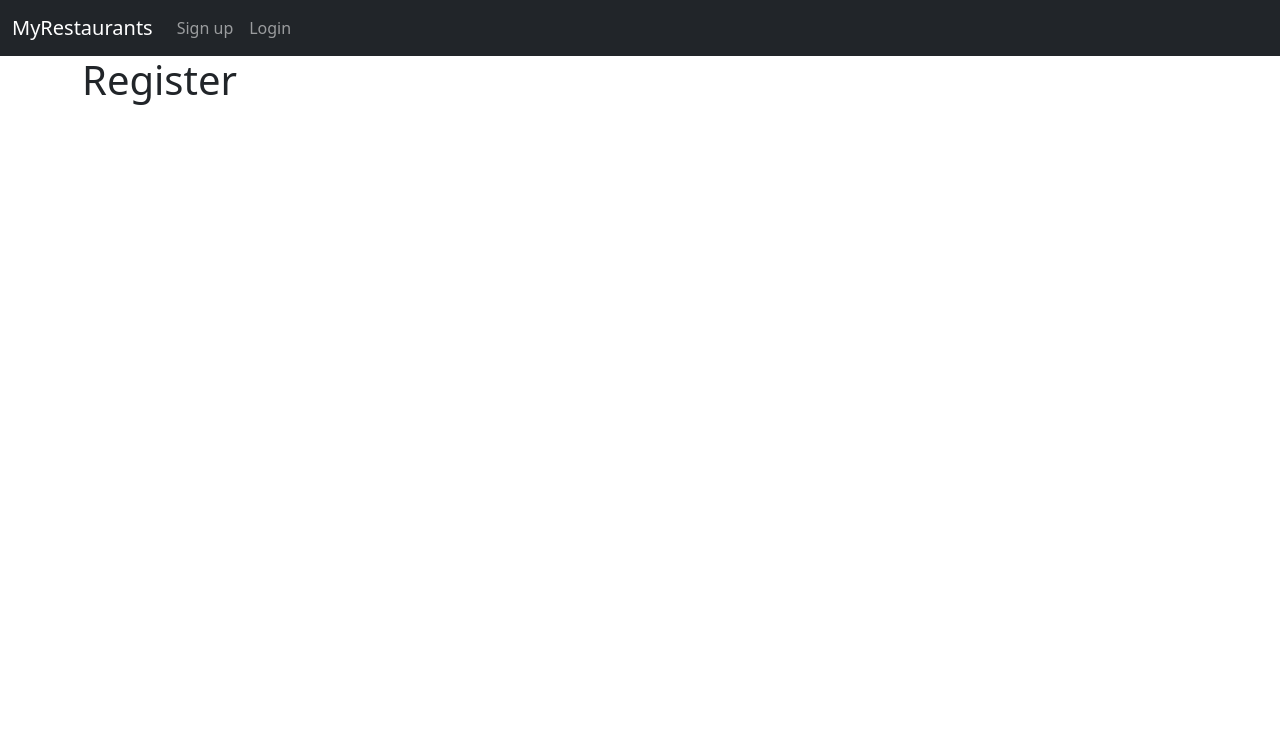
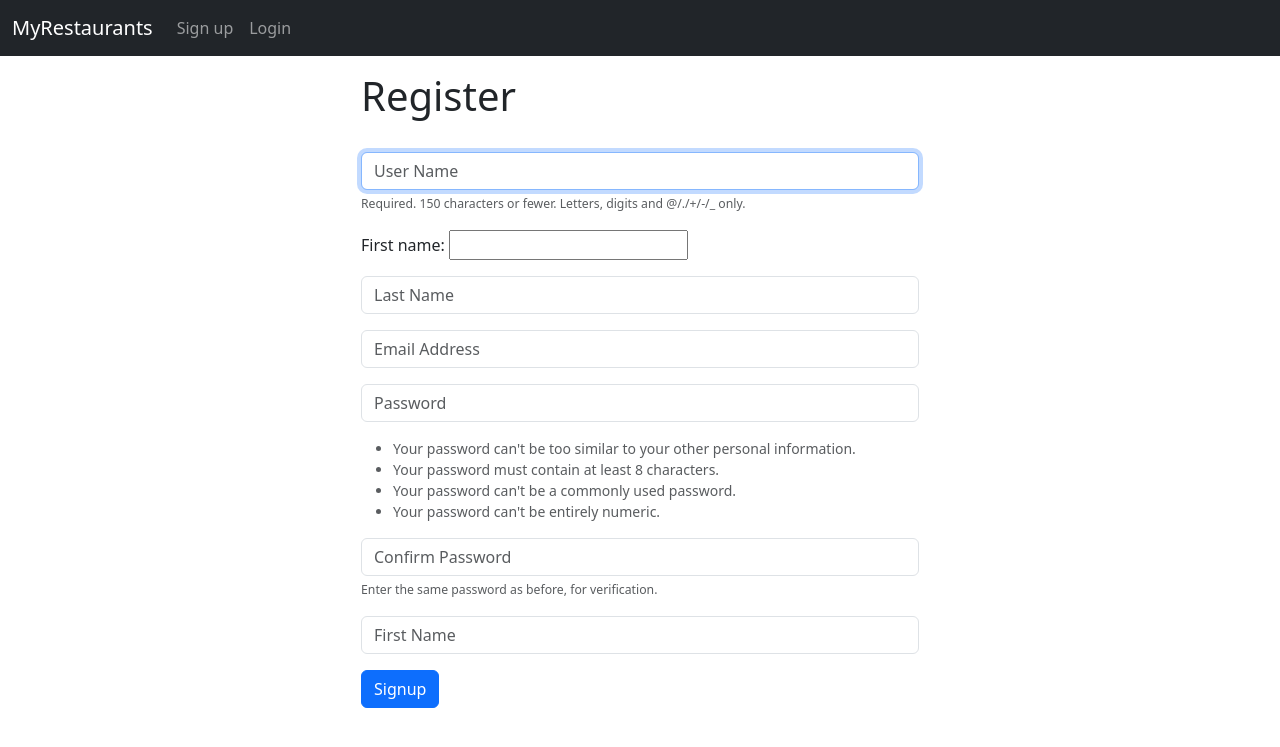
Before and after one commit to mondragonSaiz/restaurantCRM, a Django app: page /register/ in a window 1280 px wide. Shown: the top 747 px of the page. Run offline with Django 4.2, Linux system fonts and the light colour scheme.

Commit message:
Added form to register template

```diff
--- a/restaurantcrm/website/forms.py
+++ b/restaurantcrm/website/forms.py
@@ -2,7 +2,7 @@
 from django.contrib.auth.models import User
 from django import forms
 
-class SignUpFrom(UserCreationForm):
+class SignUpForm(UserCreationForm):
     email = forms.EmailField(label="", widget=forms.TextInput(attrs={'class': 'form-control', 'placeholder': 'Email Address'}))
     firs_name = forms.CharField(label="", max_length=80, widget=forms.TextInput(attrs={'class': 'form-control', 'placeholder': 'First Name'}))
     last_name = forms.CharField(label="", max_length=80, widget=forms.TextInput(attrs={'class': 'form-control', 'placeholder': 'Last Name'}))
--- a/restaurantcrm/website/templates/home.html
+++ b/restaurantcrm/website/templates/home.html
@@ -8,7 +8,7 @@
   <h1>Login</h1>
   <form method="POST" action="{% url 'home' %}">
     {% csrf_token %}
-    <form>
+
     <div class="mb-5 mt-3">
       <input
         name="username"
@@ -30,6 +30,5 @@
 
     <button type="submit" class="btn btn-primary">Login</button>
   </form>
-  </form>
 </div>
 {% endif %} {% endblock %}
--- a/restaurantcrm/website/templates/register.html
+++ b/restaurantcrm/website/templates/register.html
@@ -1,5 +1,12 @@
 {% extends 'base.html' %} {% block content %}
+<div class="col-md-6 offset-md-3 mt-3">
+<h1>Register</h1>
+</br>
+ <form method="POST" action="">
+    {% csrf_token %}
 
-<h1>Register</h1>
-
+    {{form.as_p}}
+     <button type="submit" class="btn btn-primary">Signup</button>
+ </form>
+</div>
 {% endblock %}
--- a/restaurantcrm/website/views.py
+++ b/restaurantcrm/website/views.py
@@ -1,7 +1,7 @@
 from django.shortcuts import render, redirect
 from django.contrib.auth import authenticate, login, logout
 from django.contrib import messages
-
+from .forms import SignUpForm
 # Create your views here.
 def home(request):
     # check if logged in
@@ -27,4 +27,17 @@
     return redirect('home')
 
 def register_user(request):
-    return render(request, 'register.html', {})
+    if request.method == 'POST':
+        form = SignUpForm(request.POST)
+        if form.is_valid():
+            form.save()
+            # auth and log in logic
+            username = form.cleaned_data['username']
+            password = form.cleaned_data['password1']
+            user = authenticate(username=username, password=password)
+            login(request, user)
+            messages.success(request, "You have succesfully registered.")
+            return redirect ('home')
+    else:
+        form = SignUpForm()
+        return render(request, 'register.html', {'form': form})
```
Lines whose indentation alone changed are shown as unchanged.
